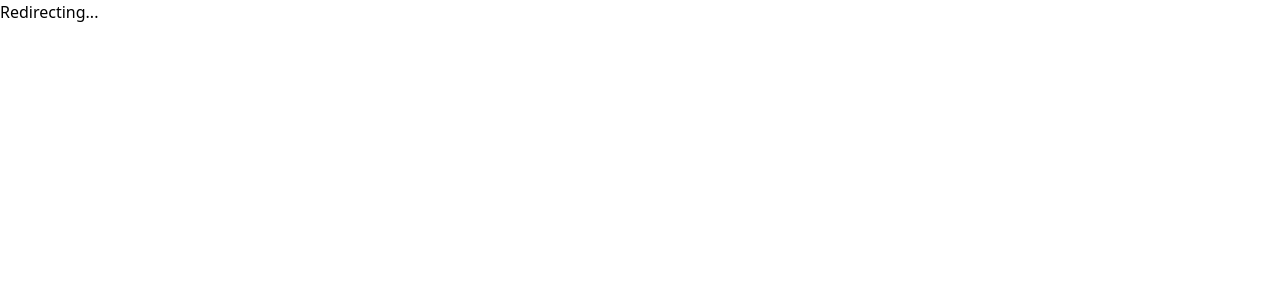
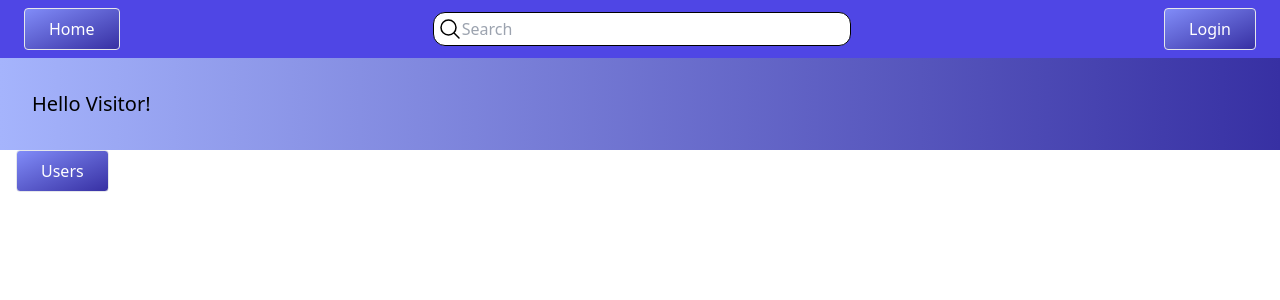
Before and after one commit to ferrbruno/nextar-backoffice-fullstack-challenge, a Next.js app in the folder apps/client/: page / in a window 1280 px wide. Shown: the top 300 px of the page. Built offline with nearby package versions, Linux system fonts and the light colour scheme; no server answers.

Commit message:
feat(client): added auth context to pages :sparkles:

```diff
--- a/apps/client/src/components/Layout/index.tsx
+++ b/apps/client/src/components/Layout/index.tsx
@@ -1,4 +1,6 @@
+import { useAuth } from "@/hooks/useAuth";
 import Link from "next/link";
+import { useCallback } from "react";
 import Button from "../Button";
 import NavBar from "../NavBar";
 import SearchInput from "../SearchInput";
@@ -8,6 +10,12 @@ interface LayoutProps {
 }
 
 export default function Layout({ children }: LayoutProps) {
+  const { isAuthenticated, logout } = useAuth();
+
+  const onLogout = useCallback(() => {
+    logout();
+  }, [logout]);
+
   return (
     <>
       <NavBar>
@@ -15,7 +23,13 @@ export default function Layout({ children }: LayoutProps) {
           <Button>Home</Button>
         </Link>
         <SearchInput onSearch={console.log} />
-        <Button>Botãozinho</Button>
+        {isAuthenticated ? (
+          <Button onClick={onLogout}>Logout</Button>
+        ) : (
+          <Link href="/login">
+            <Button>Login</Button>
+          </Link>
+        )}
       </NavBar>
       {children}
     </>
--- a/apps/client/src/external/login.ts
+++ b/apps/client/src/external/login.ts
@@ -1,6 +1,6 @@
 import { api } from "./api";
 
-interface LoginCredentials {
+export interface LoginCredentials {
   email: string;
   password: string;
 }
--- a/apps/client/src/pages/index.tsx
+++ b/apps/client/src/pages/index.tsx
@@ -1,10 +1,13 @@
 import Head from "next/head";
 import Button from "@/components/Button";
 import Link from "next/link";
-import { withAuthenticationRequired } from "@/contexts/auth";
 import Layout from "@/components/Layout";
+import { useAuth } from "@/hooks/useAuth";
+import Title from "@/components/Title";
 
-function Home() {
+export default function Home() {
+  const { user } = useAuth();
+
   return (
     <Layout>
       <Head>
@@ -13,11 +16,10 @@ function Home() {
         <meta name="viewport" content="width=device-width, initial-scale=1" />
         <link rel="icon" href="/favicon.ico" />
       </Head>
+      <Title label={`Hello ${user?.username ?? 'Visitor'}!`} />
       <Link href="/users">
         <Button>Users</Button>
       </Link>
     </Layout>
   );
 }
-
-export default withAuthenticationRequired(Home);
--- a/apps/client/src/pages/login/index.tsx
+++ b/apps/client/src/pages/login/index.tsx
@@ -1,27 +1,24 @@
 import Form from "@/components/Form";
 import Input from "@/components/Input";
-import { login } from "@/external/login";
-import { HttpStatusCode } from "axios";
+import { useAuth } from "@/hooks/useAuth";
 import { useRouter } from "next/router";
 import {
   ChangeEventHandler,
   FormEventHandler,
   useCallback,
+  useEffect,
   useState,
 } from "react";
 
 export default function Login() {
+  const { isAuthenticated, login } = useAuth();
   const router = useRouter();
   const [email, setEmail] = useState("");
   const [password, setPassword] = useState("");
 
-  const onSubmit: FormEventHandler<HTMLFormElement> = useCallback(async () => {
-    const { status } = await login({ email, password });
-
-    if (status === HttpStatusCode.Ok) {
-      router.push("/");
-    }
-  }, [email, password, router]);
+  const onSubmit: FormEventHandler<HTMLFormElement> = useCallback(() => {
+    login({ email, password }, { redirectTo: "/" });
+  }, [email, login, password]);
 
   const onChangeEmail: ChangeEventHandler<HTMLInputElement> = useCallback(
     (e) => {
@@ -36,6 +33,12 @@ export default function Login() {
     },
     []
   );
+
+  useEffect(() => {
+    if (isAuthenticated) {
+      router.replace("/");
+    }
+  }, [isAuthenticated, router]);
 
   return (
     <Form title="Login" onSubmit={onSubmit} submitLabel="Login">
--- a/apps/client/src/pages/users/index.tsx
+++ b/apps/client/src/pages/users/index.tsx
@@ -3,11 +3,12 @@ import CardList from "@/components/CardList";
 import { Cog6ToothOutline } from "@/components/icons/Cog";
 import Layout from "@/components/Layout";
 import UserInfo from "@/components/UserInfo";
+import { withAuthenticationRequired } from "@/contexts/auth";
 import { useQuery } from "@tanstack/react-query";
 import { User } from "common";
 import { fetchUsers } from "../../external/fetchUsers";
 
-export default function UsersIndex() {
+function UsersIndex() {
   const { data, isLoading, isError, error } = useQuery<User[], Error>({
     queryKey: ["users"],
     queryFn: fetchUsers,
@@ -40,3 +41,5 @@ export default function UsersIndex() {
     </Layout>
   );
 }
+
+export default withAuthenticationRequired(UsersIndex, { returnTo: "/login" });
```
